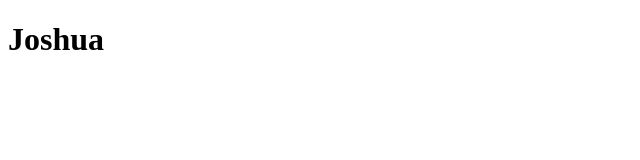
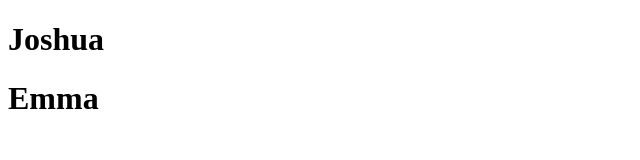
Before and after one commit to joshuaafalk/session-02, a plain HTML site: page index.html in a window 1280 px wide. Shown: the whole page, without its empty margins (0-640 px from the left). Drawn offline with Linux system fonts and the light colour scheme.

Commit message:
Added Emma's name

```diff
--- a/index.html
+++ b/index.html
@@ -4,8 +4,10 @@
     <meta charset="UTF-8">
     <meta name="viewport" content="width=<device-width>, initial-scale=1.0">
     <title>Document</title>
+
 </head>
 <body>
     <h1> Joshua</h1>
+    <h1> Emma</h1>
 </body>
 </html>
```
